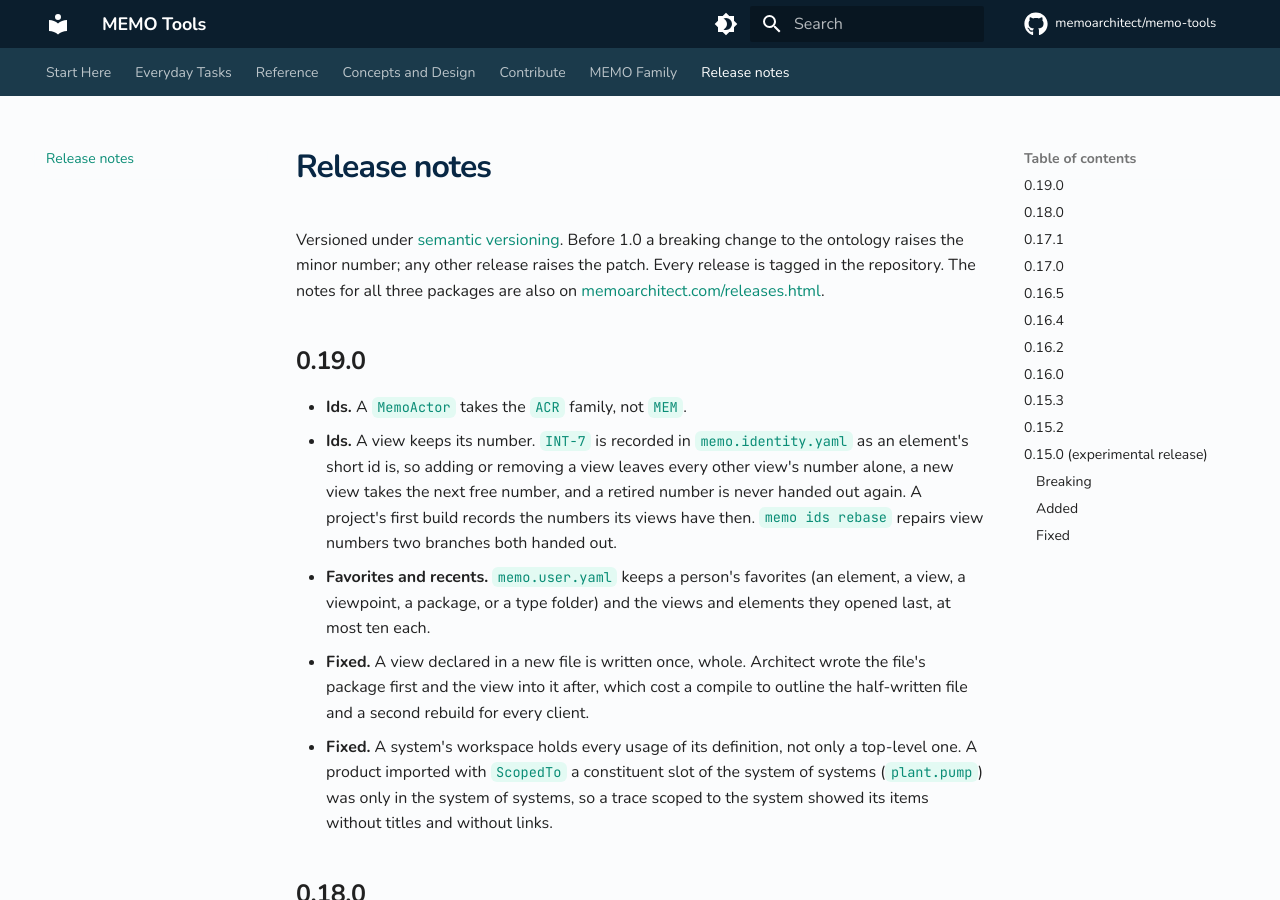
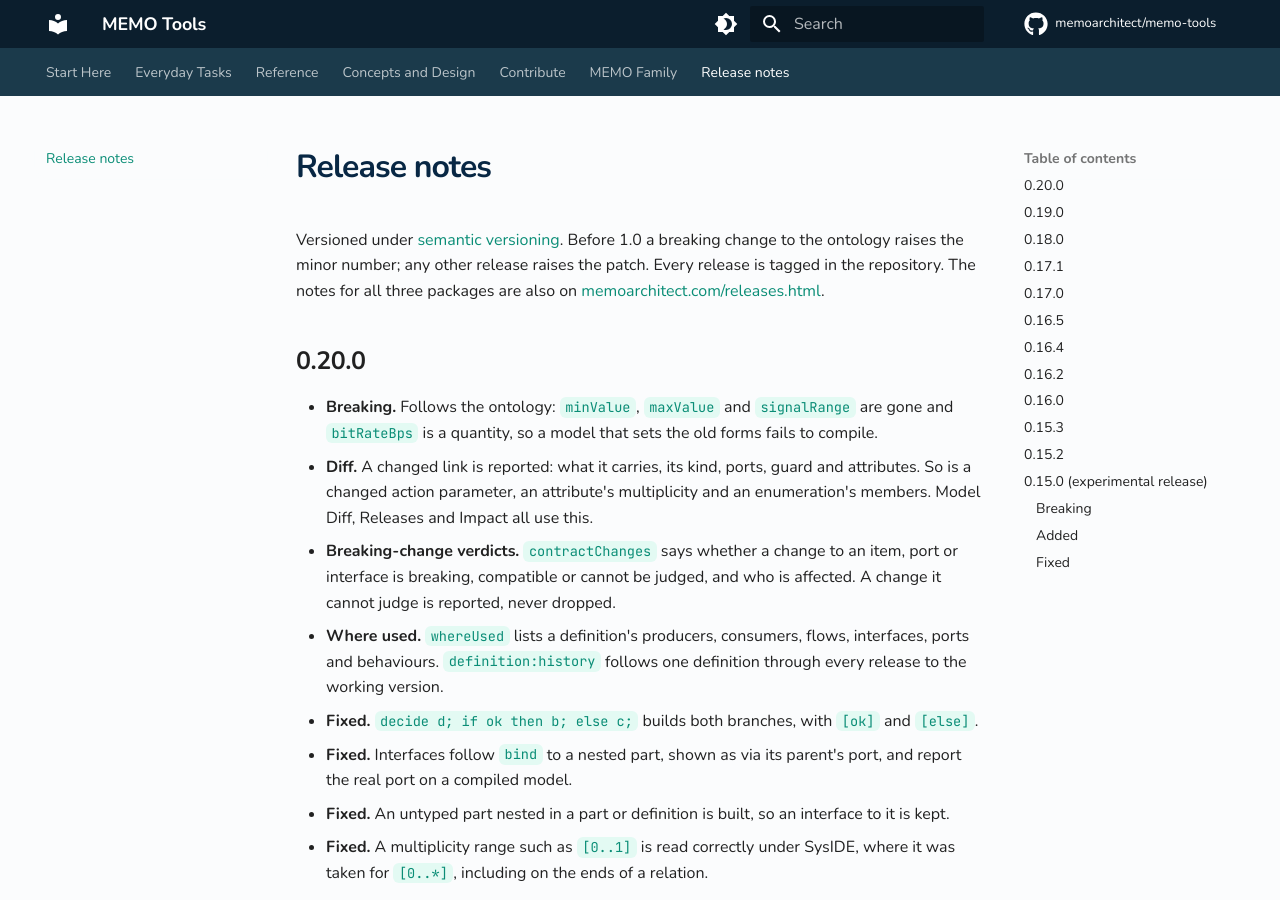
Before and after one commit to memoarchitect/memo-tools, an MkDocs documentation site: the page built from docs/release-notes.md, in a window 1280 px wide and 900 px high. Built offline with MkDocs 1.6.1 and Material for MkDocs 9.7.7, drawn with Linux system fonts in a browser that asks for light colours; comment, search, counter and statistics services are not loaded.

Commit message:
release: 0.20.0
Co-Authored-By: Claude Opus 5.5 <noreply@anthropic.com>

```diff
--- a/docs/release-notes.md
+++ b/docs/release-notes.md
@@ -1,6 +1,17 @@
 # Release notes
 
 Versioned under [semantic versioning](https://semver.org/). Before 1.0 a breaking change to the ontology raises the minor number; any other release raises the patch. Every release is tagged in the repository. The notes for all three packages are also on [memoarchitect.com/releases.html](https://memoarchitect.com/releases.html).
+
+## 0.20.0
+
+- **Breaking.** Follows the ontology: `minValue`, `maxValue` and `signalRange` are gone and `bitRateBps` is a quantity, so a model that sets the old forms fails to compile.
+- **Diff.** A changed link is reported: what it carries, its kind, ports, guard and attributes. So is a changed action parameter, an attribute's multiplicity and an enumeration's members. Model Diff, Releases and Impact all use this.
+- **Breaking-change verdicts.** `contractChanges` says whether a change to an item, port or interface is breaking, compatible or cannot be judged, and who is affected. A change it cannot judge is reported, never dropped.
+- **Where used.** `whereUsed` lists a definition's producers, consumers, flows, interfaces, ports and behaviours. `definition:history` follows one definition through every release to the working version.
+- **Fixed.** `decide d; if ok then b; else c;` builds both branches, with `[ok]` and `[else]`.
+- **Fixed.** Interfaces follow `bind` to a nested part, shown as via its parent's port, and report the real port on a compiled model.
+- **Fixed.** An untyped part nested in a part or definition is built, so an interface to it is kept.
+- **Fixed.** A multiplicity range such as `[0..1]` is read correctly under SysIDE, where it was taken for `[0..*]`, including on the ends of a relation.
 
 ## 0.19.0
 
--- a/package.json
+++ b/package.json
@@ -1,6 +1,6 @@
 {
   "name": "@memoarchitect/tools",
-  "version": "0.19.0",
+  "version": "0.20.0",
   "description": "MEMO tools — SysML v2 parser, semantic model, validation, project operations, and CLI",
   "type": "module",
   "main": "./packages/tools/lib/index.js",
@@ -54,7 +54,7 @@
     "check:transport": "node scripts/measure-transport-latency.mjs"
   },
   "dependencies": {
-    "@memoarchitect/ontology": "0.19.0",
+    "@memoarchitect/ontology": "0.20.0",
     "@openmbee/opensysml": "0.10.0",
     "chalk": "^5.3.0",
     "chokidar": "^4.0.0",
--- a/pyproject.toml
+++ b/pyproject.toml
@@ -1,6 +1,6 @@
 [project]
 name = "memo-tools-docs"
-version = "0.19.0"
+version = "0.20.0"
 description = "Documentation for MEMO Tools"
 requires-python = ">=3.10"
 dependencies = [
```
Also changed, not shown: README.md (+1 -1 lines), 1 other file.
